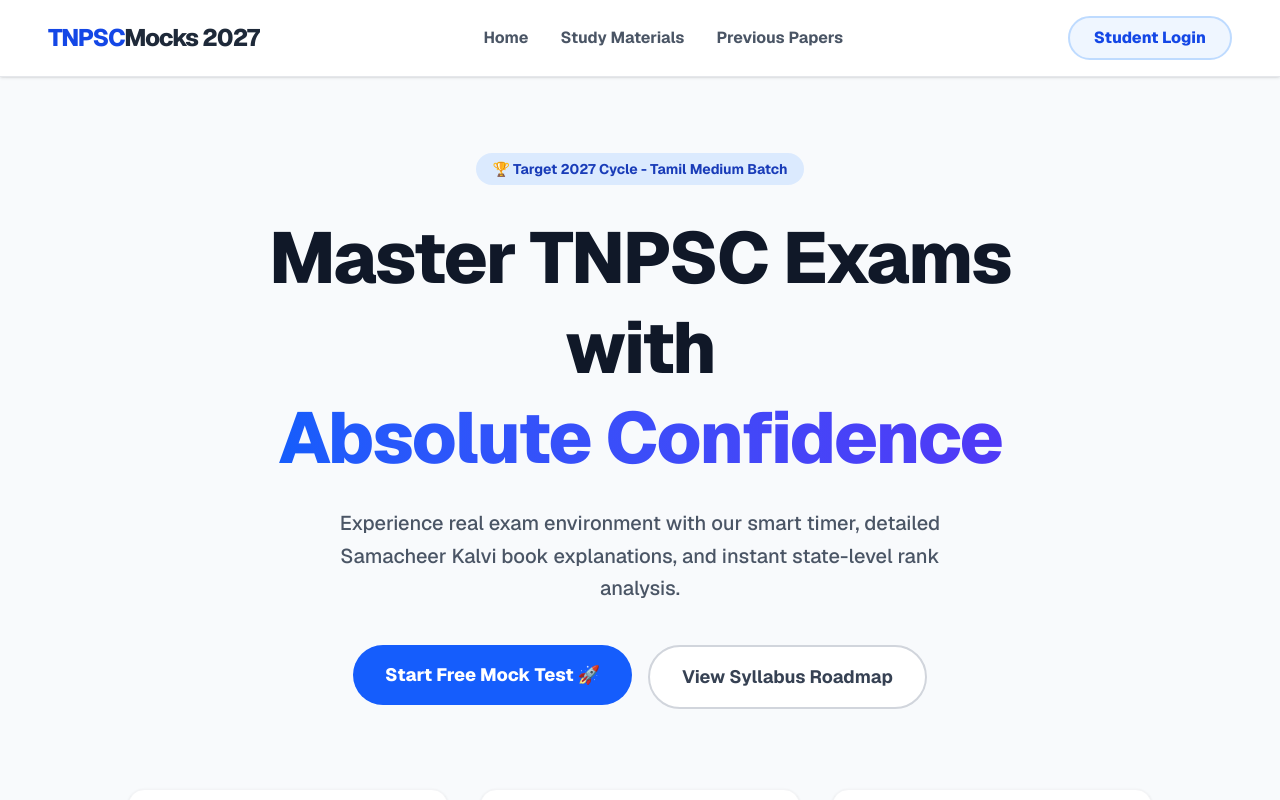
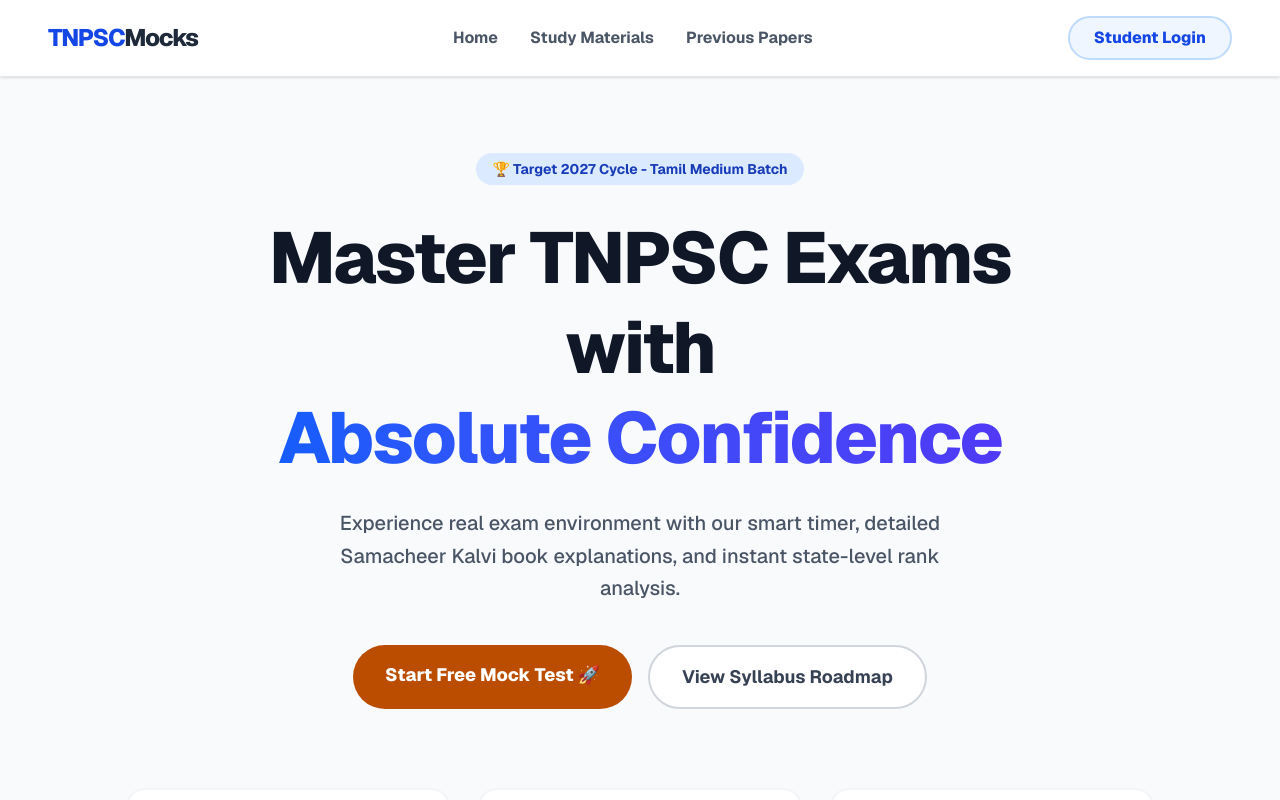
Before and after one commit to ragavan-ias/tnpsc-mock-test, a Next.js app: page / in a window 1280 px wide. Shown: the top 800 px of the page. Built offline with nearby package versions, Linux system fonts and the light colour scheme.

Commit message:
Added dynamic 3D cards to homepage

```diff
--- a/app/page.tsx
+++ b/app/page.tsx
@@ -7,7 +7,7 @@
       {/* Navigation Bar */}
       <nav className="bg-white shadow-sm border-b border-gray-200 py-4 px-6 md:px-12 flex justify-between items-center sticky top-0 z-10">
         <div className="text-2xl font-extrabold text-blue-700 tracking-tighter">
-          TNPSC<span className="text-gray-800">Mocks 2027</span>
+          TNPSC<span className="text-gray-800">Mocks</span>
         </div>
 
         <div className="hidden md:flex space-x-8">
@@ -41,35 +41,41 @@
         </p>
 
         <div className="flex flex-col sm:flex-row gap-4">
-          <Link href="/test">
-            <button className="bg-blue-600 text-white text-lg px-8 py-4 rounded-full font-extrabold hover:bg-blue-700 hover:shadow-xl hover:-translate-y-1 transition-all w-full sm:w-auto">
-              Start Free Mock Test 🚀
-            </button>
+          <Link
+            href="/test"
+            className="bg-amber-700 text-white text-lg px-8 py-4 rounded-full font-extrabold hover:bg-amber-800 hover:shadow-[0_10px_20px_rgba(180,83,9,0.3)] hover:-translate-y-2 transition-all duration-300 w-full sm:w-auto inline-block"
+          >
+            Start Free Mock Test 🚀
           </Link>
           <button className="bg-white text-gray-700 border-2 border-gray-300 text-lg px-8 py-4 rounded-full font-bold hover:bg-gray-50 transition-all w-full sm:w-auto">
             View Syllabus Roadmap
           </button>
         </div>
 
-        {/* Features Preview */}
+        {/* Features Preview - 3D Hover Cards Added Here */}
         <div className="mt-20 grid grid-cols-1 md:grid-cols-3 gap-8 max-w-5xl w-full text-left">
-          <div className="bg-white p-6 rounded-2xl shadow-sm border border-gray-100">
+
+          <div className="bg-white p-6 rounded-2xl shadow-sm border border-gray-100 transform transition-all duration-500 hover:scale-105 hover:-translate-y-3 hover:shadow-[0_20px_40px_rgba(184,50,39,0.2)] hover:border-amber-700/30 cursor-pointer">
             <div className="text-3xl mb-3">📱</div>
             <h3 className="font-bold text-gray-900 text-lg mb-2">Mobile Optimized</h3>
             <p className="text-gray-500">Study anywhere, anytime. Our UI is designed to feel like a native app on your phone.</p>
           </div>
-          <div className="bg-white p-6 rounded-2xl shadow-sm border border-gray-100">
+
+          <div className="bg-white p-6 rounded-2xl shadow-sm border border-gray-100 transform transition-all duration-500 hover:scale-105 hover:-translate-y-3 hover:shadow-[0_20px_40px_rgba(184,50,39,0.2)] hover:border-amber-700/30 cursor-pointer">
             <div className="text-3xl mb-3">⏱️</div>
             <h3 className="font-bold text-gray-900 text-lg mb-2">Smart Timer</h3>
             <p className="text-gray-500">Practice time management with our strict countdown engine mirroring the real exam.</p>
           </div>
-          <div className="bg-white p-6 rounded-2xl shadow-sm border border-gray-100">
+
+          <div className="bg-white p-6 rounded-2xl shadow-sm border border-gray-100 transform transition-all duration-500 hover:scale-105 hover:-translate-y-3 hover:shadow-[0_20px_40px_rgba(184,50,39,0.2)] hover:border-amber-700/30 cursor-pointer">
             <div className="text-3xl mb-3">📖</div>
             <h3 className="font-bold text-gray-900 text-lg mb-2">Detailed Explanations</h3>
             <p className="text-gray-500">Every answer comes with line-by-line references directly from the school textbooks.</p>
           </div>
+
         </div>
       </main>
-        </div>
+
+    </div>
   );
 }
--- a/app/test/page.tsx
+++ b/app/test/page.tsx
@@ -41,9 +41,9 @@
         </p>
 
         <div className="flex flex-col sm:flex-row gap-4">
-          <Link
+         <Link
             href="/test"
-            className="bg-blue-600 text-white text-lg px-8 py-4 rounded-full font-extrabold hover:bg-blue-700 hover:shadow-xl hover:-translate-y-1 transition-all w-full sm:w-auto inline-block"
+            className="bg-amber-700 text-white text-lg px-8 py-4 rounded-full font-extrabold hover:bg-amber-800 hover:shadow-[0_10px_20px_rgba(180,83,9,0.3)] hover:-translate-y-2 transition-all duration-300 w-full sm:w-auto inline-block"
           >
             Start Free Mock Test 🚀
           </Link>
```
